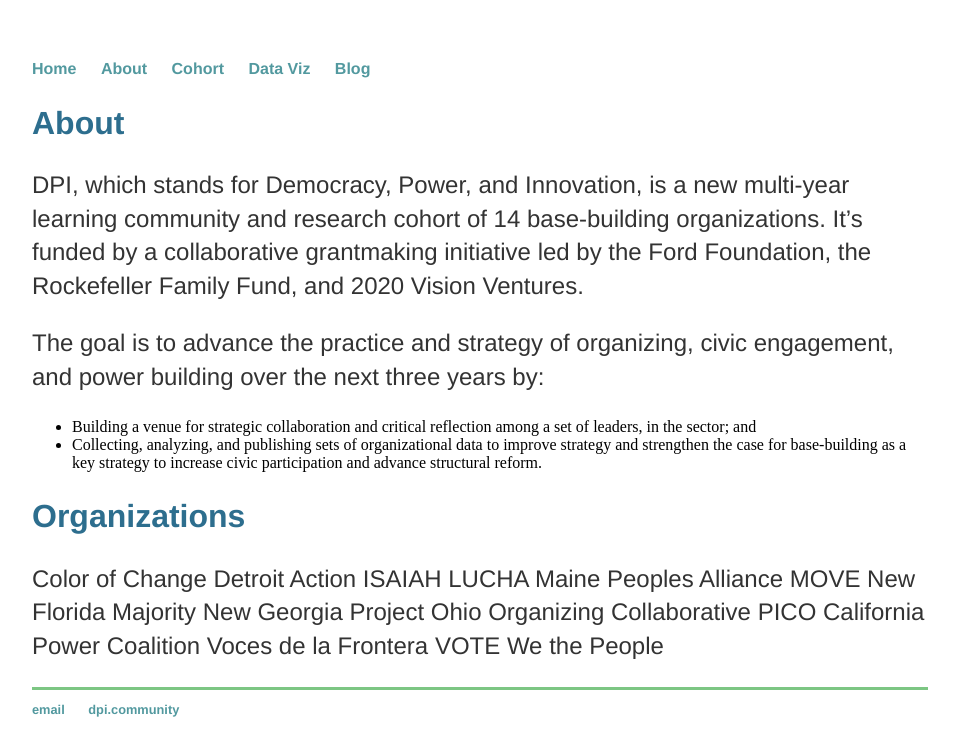
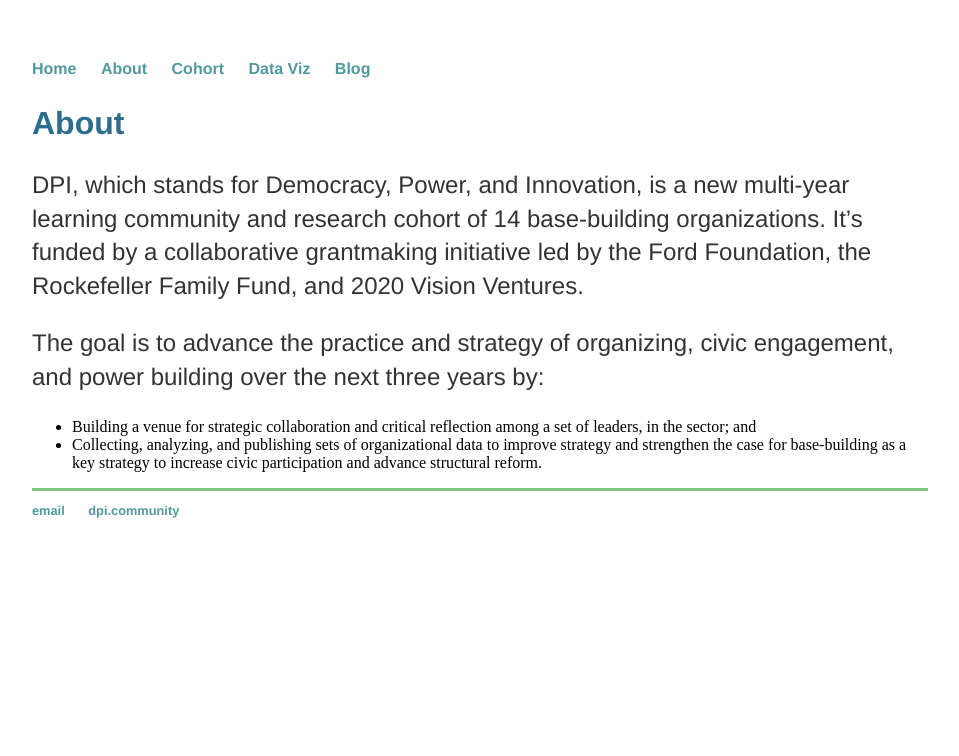
Before and after one commit to democracy-power-innovation/democracy-power-innovation.github.io, a Jekyll site: the page built from about/index.md, in a window 1280 px wide. Shown: the top 756 px of the page, without its empty margins (160-1119 px from the left). Built offline with Jekyll 4.4.1, drawn with Linux system fonts in a browser that asks for light colours.

Commit message:
Update index.md

```diff
--- a/about/index.md
+++ b/about/index.md
@@ -7,22 +7,7 @@
 
 The goal is to advance the practice and strategy of organizing, civic engagement, and power building over the next three years by:
 
-- Building a venue for strategic collaboration and critical reflection among a set of leaders, in the sector; and
-- Collecting, analyzing, and publishing sets of organizational data to improve strategy and strengthen the case for base-building as a key strategy to increase civic participation and advance structural reform.
-
-## Organizations
-
-Color of Change
-Detroit Action
-ISAIAH
-LUCHA
-Maine Peoples Alliance
-MOVE
-New Florida Majority
-New Georgia Project
-Ohio Organizing Collaborative
-PICO California
-Power Coalition
-Voces de la Frontera
-VOTE
-We the People
+<ul>
+<li> Building a venue for strategic collaboration and critical reflection among a set of leaders, in the sector; and </li>
+<li> Collecting, analyzing, and publishing sets of organizational data to improve strategy and strengthen the case for base-building as a key strategy to increase civic participation and advance structural reform.</li>
+</ul>
```
